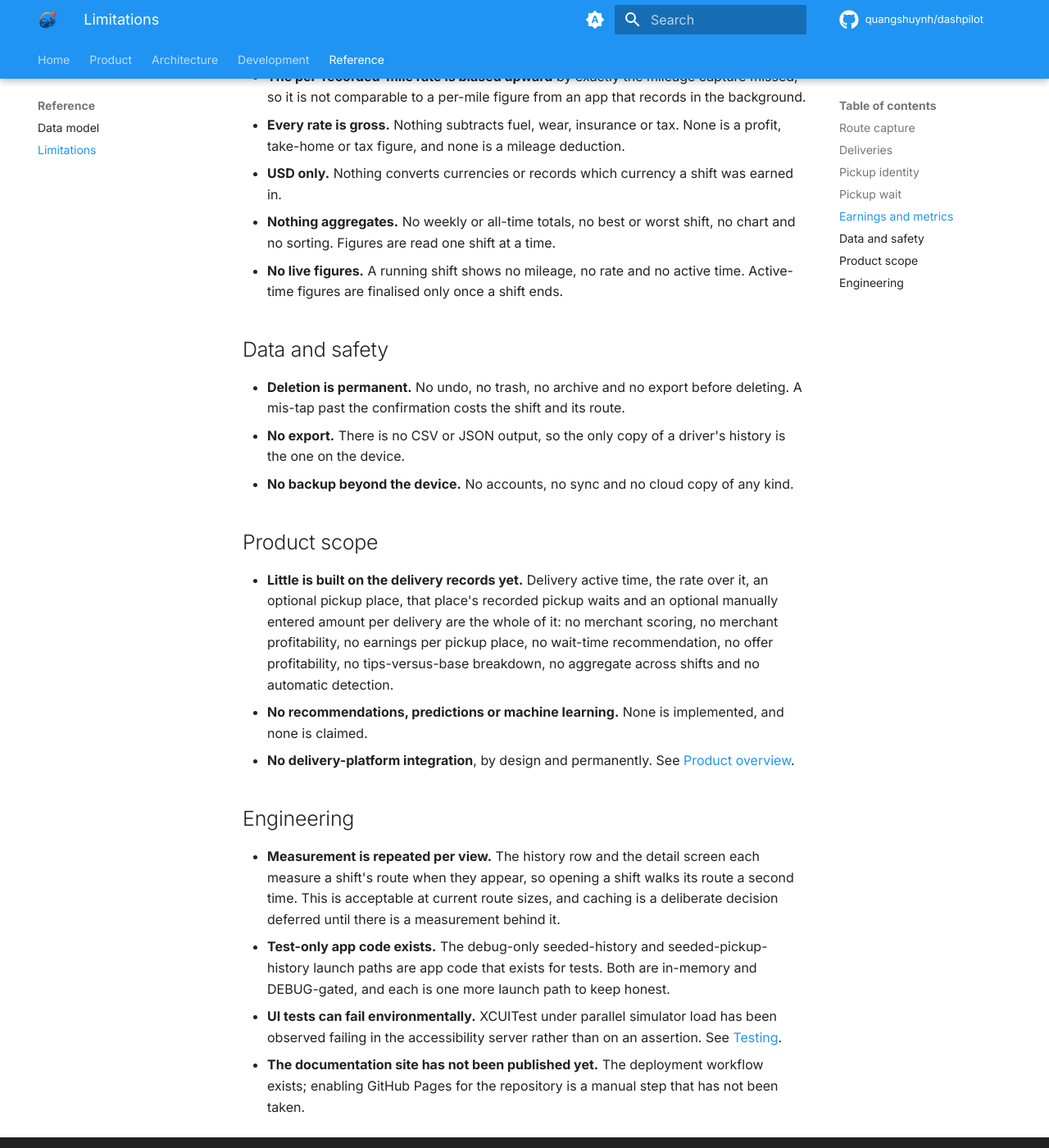
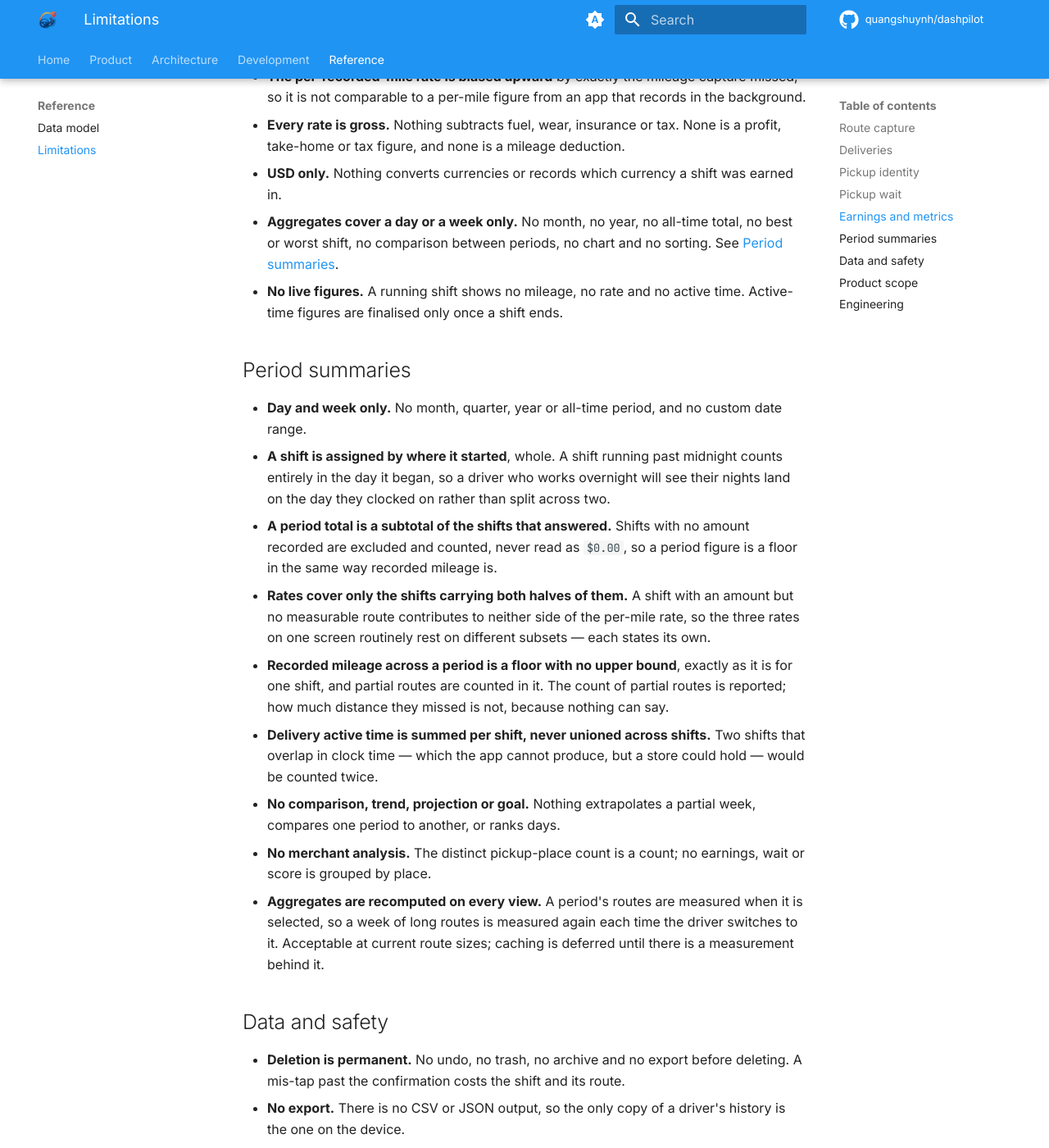
Before and after one commit to quangshuynh/dashpilot, an MkDocs documentation site: the page built from docs/reference/limitations.md, in a window 1280 px wide and 1400 px high, scrolled down 4369 px. Shown: the whole window at 82% size. Built offline with MkDocs 1.6.1 and Material for MkDocs 9.7.7, drawn with Linux system fonts in a browser that asks for light colours; comment, search, counter and statistics services are not loaded; some of the changed text lies outside the part shown.

Commit message:
docs: define period-summary calculations and limits
Records the membership rule, the calendar semantics, that shift gross earnings
are the period's earnings source, that missing values are excluded rather than
replaced with zero, that every rate uses one paired subset of shifts, and that
recorded mileage across a period is a floor with partial routes counted in it.

Also corrects the README's schema version, which still said v6.

```diff
--- a/docs/reference/limitations.md
+++ b/docs/reference/limitations.md
@@ -140,10 +140,36 @@ and one they cannot.
 - **Every rate is gross.** Nothing subtracts fuel, wear, insurance or tax. None is a profit,
   take-home or tax figure, and none is a mileage deduction.
 - **USD only.** Nothing converts currencies or records which currency a shift was earned in.
-- **Nothing aggregates.** No weekly or all-time totals, no best or worst shift, no chart and no
-  sorting. Figures are read one shift at a time.
+- **Aggregates cover a day or a week only.** No month, no year, no all-time total, no best or worst
+  shift, no comparison between periods, no chart and no sorting. See
+  [Period summaries](../product/period-summaries.md).
 - **No live figures.** A running shift shows no mileage, no rate and no active time. Active-time
   figures are finalised only once a shift ends.
+
+## Period summaries
+
+- **Day and week only.** No month, quarter, year or all-time period, and no custom date range.
+- **A shift is assigned by where it started**, whole. A shift running past midnight counts entirely
+  in the day it began, so a driver who works overnight will see their nights land on the day they
+  clocked on rather than split across two.
+- **A period total is a subtotal of the shifts that answered.** Shifts with no amount recorded are
+  excluded and counted, never read as `$0.00`, so a period figure is a floor in the same way recorded
+  mileage is.
+- **Rates cover only the shifts carrying both halves of them.** A shift with an amount but no
+  measurable route contributes to neither side of the per-mile rate, so the three rates on one screen
+  routinely rest on different subsets — each states its own.
+- **Recorded mileage across a period is a floor with no upper bound**, exactly as it is for one
+  shift, and partial routes are counted in it. The count of partial routes is reported; how much
+  distance they missed is not, because nothing can say.
+- **Delivery active time is summed per shift, never unioned across shifts.** Two shifts that overlap
+  in clock time — which the app cannot produce, but a store could hold — would be counted twice.
+- **No comparison, trend, projection or goal.** Nothing extrapolates a partial week, compares one
+  period to another, or ranks days.
+- **No merchant analysis.** The distinct pickup-place count is a count; no earnings, wait or score is
+  grouped by place.
+- **Aggregates are recomputed on every view.** A period's routes are measured when it is selected, so
+  a week of long routes is measured again each time the driver switches to it. Acceptable at current
+  route sizes; caching is deferred until there is a measurement behind it.
 
 ## Data and safety
 
@@ -156,10 +182,10 @@ and one they cannot.
 ## Product scope
 
 - **Little is built on the delivery records yet.** Delivery active time, the rate over it, an
-  optional pickup place, that place's recorded pickup waits and an optional manually entered amount
-  per delivery are the whole of it: no merchant scoring, no merchant profitability, no earnings per
-  pickup place, no wait-time recommendation, no offer profitability, no tips-versus-base breakdown,
-  no aggregate across shifts and no automatic detection.
+  optional pickup place, that place's recorded pickup waits, an optional manually entered amount per
+  delivery and the day and week summaries over all of it are the whole of it: no merchant scoring, no
+  merchant profitability, no earnings per pickup place, no wait-time recommendation, no offer
+  profitability, no tips-versus-base breakdown and no automatic detection.
 - **No recommendations, predictions or machine learning.** None is implemented, and none is claimed.
 - **No delivery-platform integration**, by design and permanently. See
   [Product overview](../product/overview.md#boundaries-the-project-will-not-cross).
--- a/mkdocs.yml
+++ b/mkdocs.yml
@@ -106,6 +106,7 @@ nav:
       - Pickup wait: product/pickup-wait.md
       - Recorded mileage: product/recorded-mileage.md
       - Earnings and metrics: product/earnings-and-metrics.md
+      - Period summaries: product/period-summaries.md
   - Architecture:
       - Overview: architecture/overview.md
       - Persistence: architecture/persistence.md
```
Also changed, not shown: README.md (+11 -2 lines), docs/product/earnings-and-metrics.md (+4 -2 lines), docs/product/period-summaries.md (added, +267 -0 lines).
